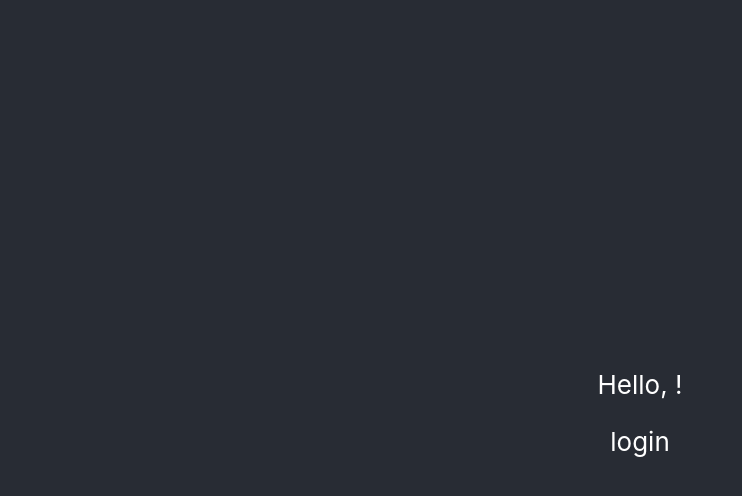
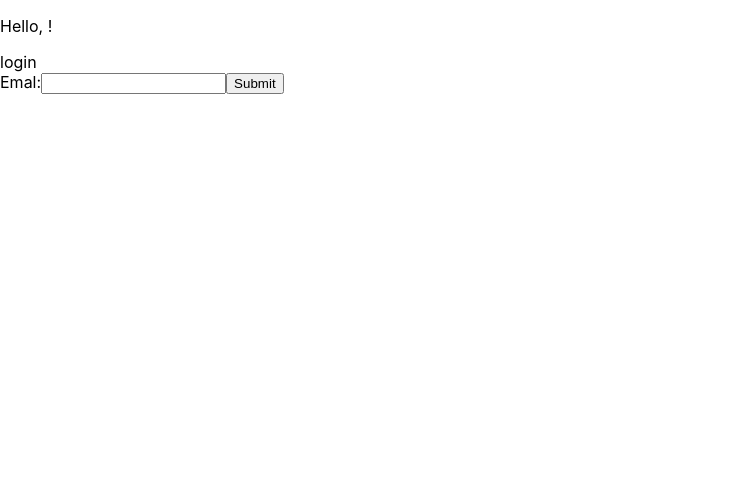
Before and after one commit to f-masanori/calendar_react_replace, a React (Create React App) app: page / in a window 1280 px wide. Shown: the top 496 px of the page, without its empty margins (0-742 px from the left). Built offline with nearby package versions, Linux system fonts and the light colour scheme.

Commit message:
ログイン用カスタムホック実装

```diff
--- a/package.json
+++ b/package.json
@@ -21,7 +21,8 @@
     "@types/react-redux": "^7.1.5",
     "react-redux": "^7.1.3",
     "redux": "^4.0.4",
-    "redux-saga": "^1.1.3"
+    "redux-saga": "^1.1.3",
+    "firebase": "^7.9.0"
   },
   "scripts": {
     "start": "react-scripts start",
--- a/src/App.css
+++ /dev/null
@@ -1,34 +0,0 @@
-.App {
-  text-align: center;
-}
-
-.App-logo {
-  animation: App-logo-spin infinite 20s linear;
-  height: 40vmin;
-  pointer-events: none;
-}
-
-.App-header {
-  align-items: center;
-  background-color: #282c34;
-  color: white;
-  display: flex;
-  flex-direction: column;
-  font-size: calc(10px + 2vmin);
-  justify-content: center;
-  min-height: 100vh;
-}
-
-.App-link {
-  color: #61dafb;
-}
-
-@keyframes App-logo-spin {
-  from {
-    transform: rotate(0deg);
-  }
-
-  to {
-    transform: rotate(360deg);
-  }
-}
--- a/src/App.tsx
+++ b/src/App.tsx
@@ -1,6 +1,5 @@
 /* eslint-disable react/jsx-key, react/jsx-props-no-spreading, jsx-a11y/alt-text */
 import React, { Component } from 'react';
-import './App.css';
 import { HashRouter as Router, Route, Link } from 'react-router-dom';
 import { Redirect, Switch } from 'react-router';
 import Login from './component/Login';
--- a/src/component/Login.tsx
+++ b/src/component/Login.tsx
@@ -1,8 +1,24 @@
 import React, { useContext } from 'react';
 import { withRouter } from 'react-router';
+import { useLoginForm } from '../hooks/useLoginForm';
 
-const Login = (history: any): JSX.Element => {
-  return <div>login</div>;
+const Login = (): JSX.Element => {
+  const { email, handleEmail, password, handlePassword } = useLoginForm();
+
+  return (
+    <>
+      <div>login</div>
+      <form>
+        Emal:
+        <input
+          type="text"
+          value={email}
+          onChange={e => handleEmail(e.target.value)}
+        />
+        <input type="submit" value="Submit" />
+      </form>
+    </>
+  );
 };
 
 export default withRouter(Login);
--- /dev/null
+++ b/src/hooks/useLoginForm.tsx
@@ -0,0 +1,23 @@
+import { useState, useEffect } from 'react';
+import firebase from '../firebase';
+
+export const useLoginForm = (): {
+  email: string;
+  handleEmail: (e: string) => void;
+  password: string;
+  handlePassword: (p: string) => void;
+} => {
+  const [email, setEmail] = useState<string>('');
+  const [password, setPassword] = useState<string>('');
+
+  const handleEmail = (e: string) => {
+    console.log(e);
+    setEmail(e);
+  };
+
+  const handlePassword = (p: string) => {
+    setPassword(p);
+  };
+
+  return { email, handleEmail, password, handlePassword };
+};
```
Also changed, not shown: src/firebase.tsx (+18 -13 lines), src/hooks/useUser.tsx (+15 -12 lines), 2 other files (tests, documents, lock files or other folders).
